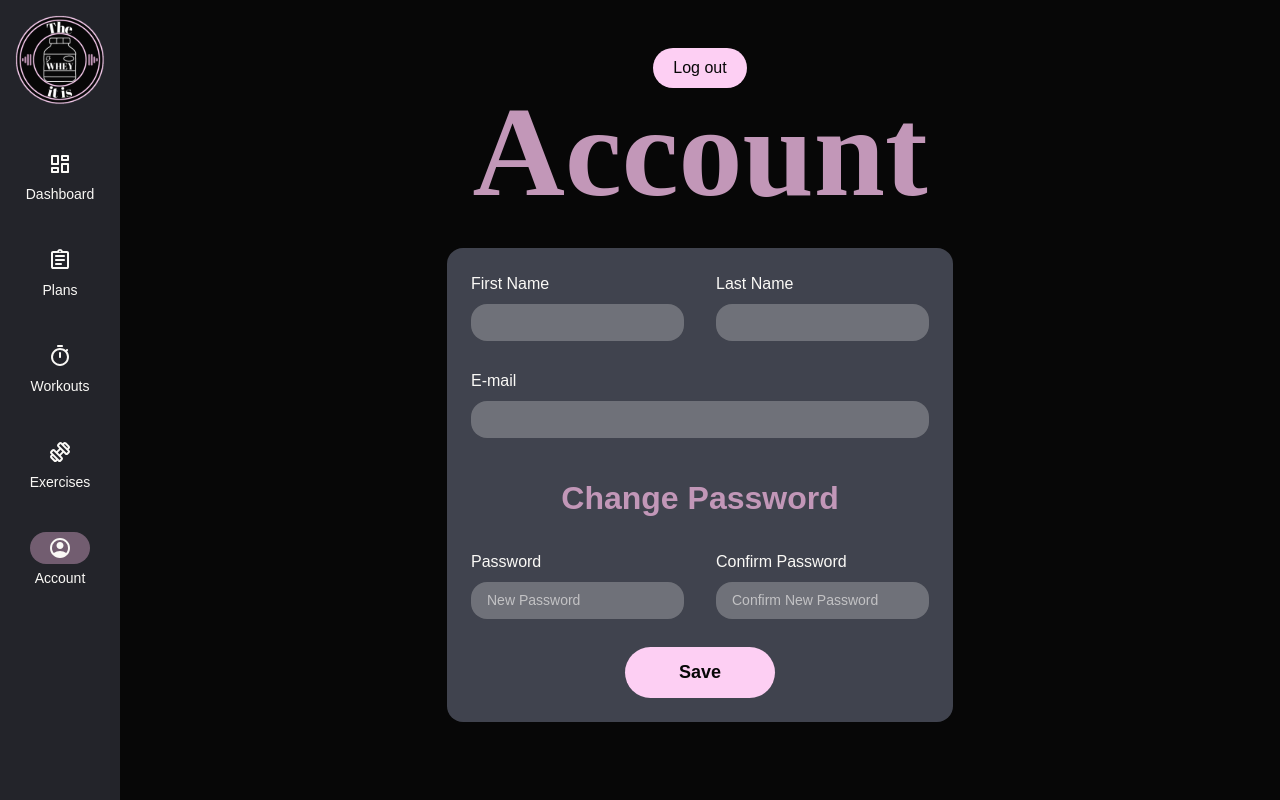
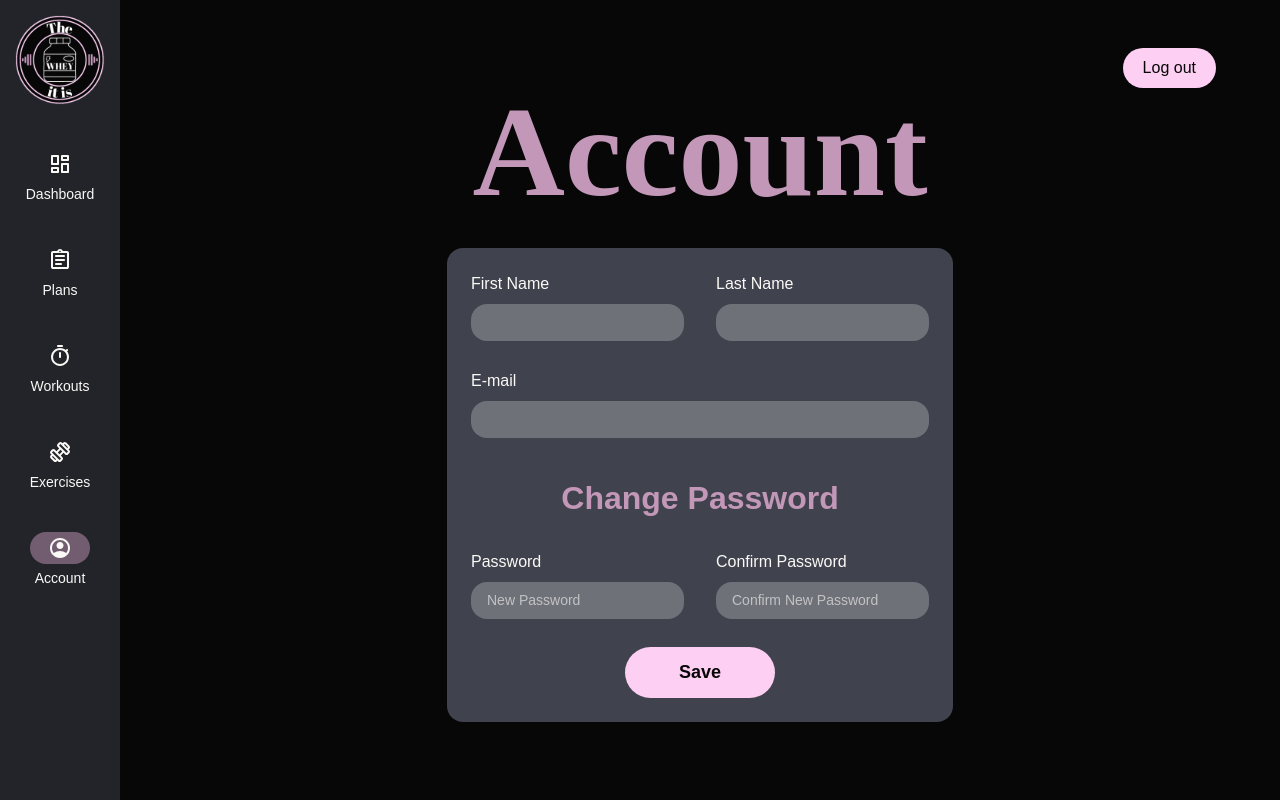
Before and after one commit to GitteV-2159432/BackendProjectAssignment, a React (Vite) app in the folder client/: page /account in a window 1280 px wide. Built offline with nearby package versions, Linux system fonts and the light colour scheme; no server answers; sample sign-in values are in the browser's storage; a web font is replaced by a local one.

Commit message:
fix logout button in account

```diff
--- a/client/src/components/dashboard/Workouts.jsx
+++ b/client/src/components/dashboard/Workouts.jsx
@@ -10,6 +10,7 @@ const Workouts = () => {
   useEffect(() => {
     fetchWithAuth('/plans/active/workouts/today', logout).then((res) => {
       res.result ? setTodaysWorkouts(res.result) : setTodaysWorkouts([])
+      console.log('Fetched workouts:', res.result)
     })
   }, [logout])
 
--- a/client/src/styles/TopBar.module.css
+++ b/client/src/styles/TopBar.module.css
@@ -2,6 +2,9 @@
     display: flex;
     justify-content: flex-end;
     padding: 1.5rem 2.5rem 0rem;
+    width: 100%;
+    align-items: center;
+    box-sizing: border-box;
   }
 
   .topButtons {
```
Also changed, not shown: 1 other file (tests, documents, lock files or other folders).
